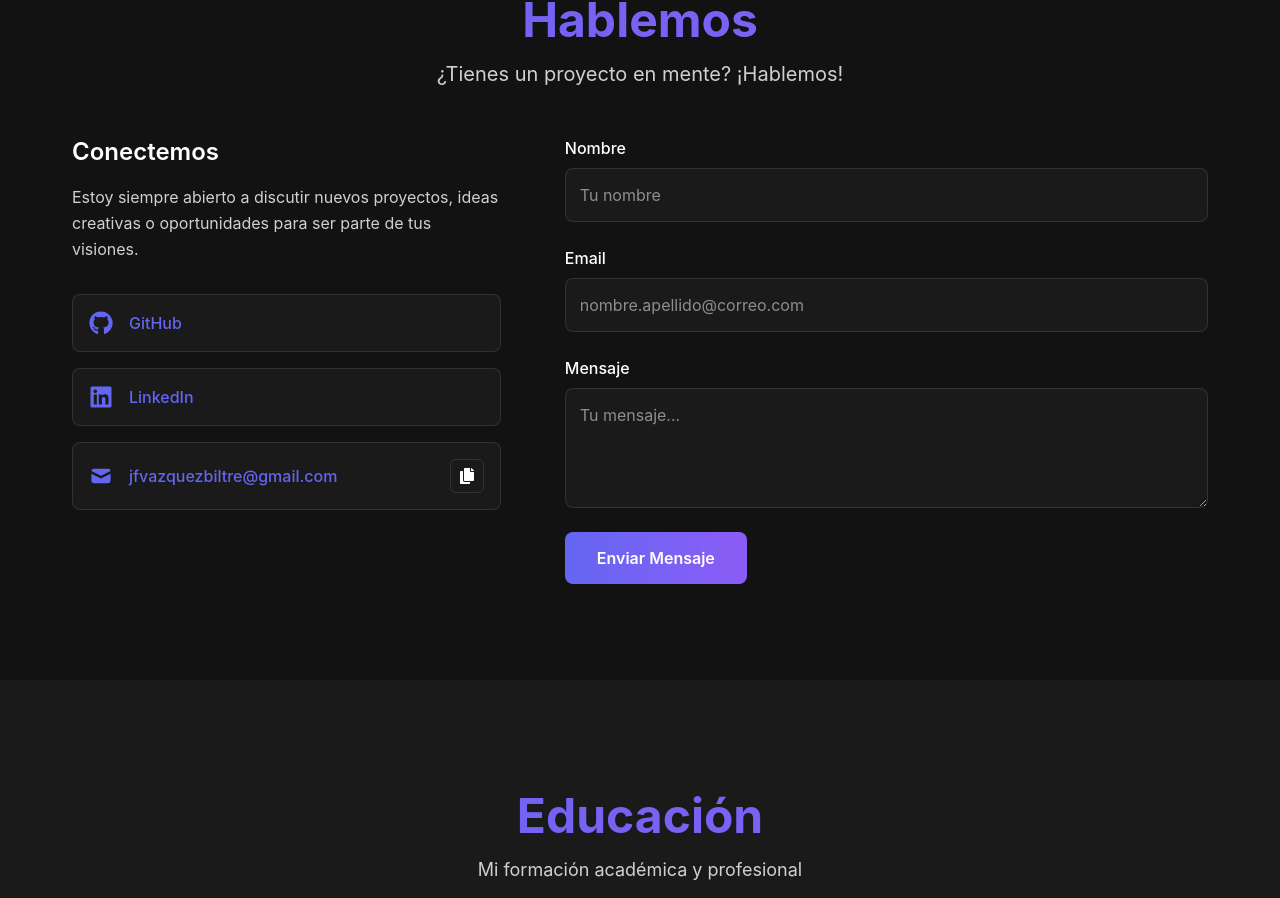
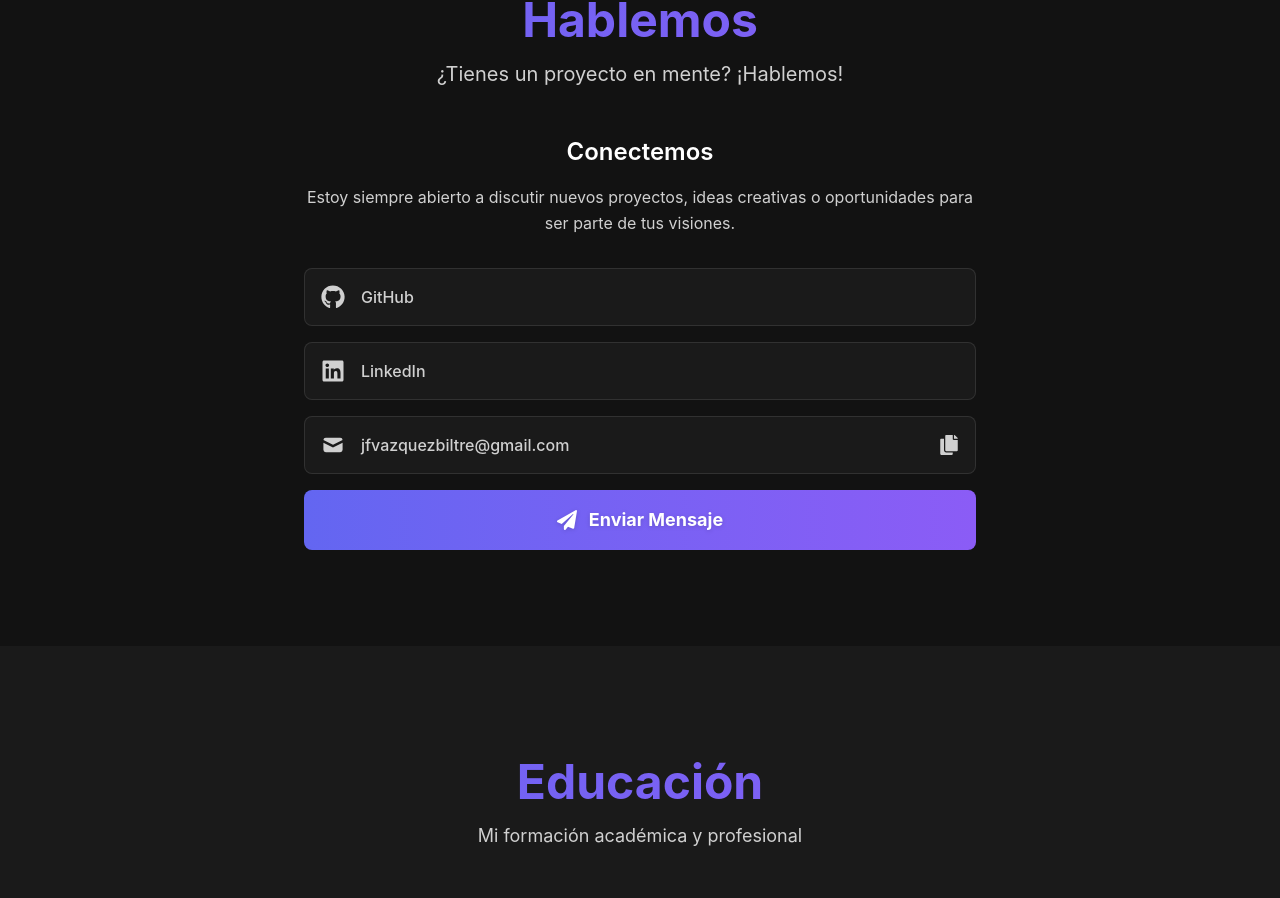
Before and after one commit to jesusfvb/portfolio, a React (Vite) app: page / in a window 1280 px wide. Shown: the part 1880-2778 px from the top of the page. Built offline with nearby package versions, Linux system fonts and the light colour scheme.

Commit message:
feat(contact): Revamp Contact section layout and functionality, adding email sending button and enhancing social links presentation

```diff
--- a/src/presentation/components/sections/contact/Contact.tsx
+++ b/src/presentation/components/sections/contact/Contact.tsx
@@ -1,8 +1,7 @@
 import { useState } from 'react';
-import { FaCopy, FaCheck } from 'react-icons/fa';
+import { FaCopy, FaCheck, FaPaperPlane } from 'react-icons/fa';
 import { HiMail } from 'react-icons/hi';
 import { EMAIL_ADDRESS, SOCIAL_LINKS } from '@/domain/constants';
-import ContactForm from './components/ContactForm';
 
 const Contact = () => {
   const [emailCopied, setEmailCopied] = useState(false);
@@ -26,10 +25,9 @@ const Contact = () => {
         <p className="text-xl text-center text-[#d0d0d0] mb-12">
           ¿Tienes un proyecto en mente? ¡Hablemos!
         </p>
-        <div className="grid grid-cols-1 lg:grid-cols-[1fr_1.5fr] gap-16 mt-12">
-          <div>
-            <h3 className="text-2xl font-semibold mb-4 text-white">Conectemos</h3>
-            <p className="text-[#d0d0d0] leading-relaxed mb-8">
+        <div className="max-w-2xl mx-auto mt-12">
+          <h3 className="text-2xl font-semibold mb-4 text-white text-center">Conectemos</h3>
+          <p className="text-[#d0d0d0] leading-relaxed mb-8 text-center">
             Estoy siempre abierto a discutir nuevos proyectos, ideas creativas
             o oportunidades para ser parte de tus visiones.
           </p>
@@ -40,34 +38,37 @@ const Contact = () => {
                 href={social.url}
                 target="_blank"
                 rel="noopener noreferrer"
-                  className="flex items-center gap-4 p-4 bg-[#1a1a1a] border border-[rgba(255,255,255,0.1)] rounded-lg text-white transition-all duration-300 hover:bg-[#121212] hover:border-[#6366f1] hover:translate-x-1"
+                className="flex items-center gap-4 p-4 bg-[#1a1a1a] border border-[rgba(255,255,255,0.1)] rounded-lg text-[#d0d0d0] transition-all duration-300 hover:bg-[#121212] hover:border-[#6366f1] hover:translate-x-1"
                 aria-label={social.name}
               >
-                  <span className="flex items-center justify-center text-2xl">{social.icon}</span>
-                  <span className="font-medium">{social.name}</span>
+                <span className="flex items-center justify-center text-2xl text-[#d0d0d0] [&>svg]:text-[#d0d0d0]">
+                  {social.icon}
+                </span>
+                <span className="font-medium text-[#d0d0d0]">{social.name}</span>
               </a>
             ))}
-              <div className="flex items-center gap-2 p-4 bg-[#1a1a1a] border border-[rgba(255,255,255,0.1)] rounded-lg">
-                <a
-                  href={`mailto:${EMAIL_ADDRESS}`}
-                  className="flex items-center gap-4 flex-1 text-white transition-colors duration-300 hover:text-[#6366f1]"
-                  aria-label="Enviar email"
-                >
-                  <span className="flex items-center justify-center text-2xl"><HiMail /></span>
-                  <span className="font-medium select-all cursor-text">{EMAIL_ADDRESS}</span>
-                </a>
             <button
               onClick={copyEmailToClipboard}
-                  className="flex items-center justify-center p-2 bg-transparent border border-[rgba(255,255,255,0.1)] rounded-md text-white cursor-pointer transition-all duration-300 hover:bg-[#121212] hover:border-[#6366f1] hover:text-[#6366f1] active:scale-95 text-base"
+              className="flex items-center gap-4 p-4 bg-[#1a1a1a] border border-[rgba(255,255,255,0.1)] rounded-lg text-[#d0d0d0] transition-all duration-300 hover:bg-[#121212] hover:border-[#6366f1] hover:translate-x-1 w-full cursor-pointer"
               aria-label="Copiar email"
               title="Copiar email"
             >
-                  {emailCopied ? <FaCheck /> : <FaCopy />}
+              <span className="flex items-center justify-center text-2xl text-[#d0d0d0] [&>svg]:text-[#d0d0d0]"><HiMail /></span>
+              <span className="font-medium select-all flex-1 text-left">{EMAIL_ADDRESS}</span>
+              <span className="flex items-center justify-center text-xl text-[#d0d0d0]">
+                {emailCopied ? <FaCheck className="text-[#d0d0d0]" /> : <FaCopy className="text-[#d0d0d0]" />}
+              </span>
             </button>
+            <a
+              href={`mailto:${EMAIL_ADDRESS}?subject=Contacto desde Portfolio`}
+              className="flex items-center justify-center gap-3 p-4 bg-linear-to-r from-[#6366f1] to-[#8b5cf6] border-none rounded-lg text-white font-bold text-lg transition-all duration-300 hover:from-[#8b5cf6] hover:to-[#ec4899] hover:-translate-y-1 hover:shadow-[0_10px_25px_rgba(99,102,241,0.4)] hover:scale-105 cursor-pointer"
+              aria-label="Enviar mensaje por email"
+              title="Enviar mensaje por email"
+            >
+              <FaPaperPlane className="text-xl text-white drop-shadow-sm" />
+              <span className="text-white font-bold drop-shadow-sm">Enviar Mensaje</span>
+            </a>
           </div>
-            </div>
-          </div>
-          <ContactForm />
         </div>
       </div>
     </section>
```
Lines whose indentation alone changed are shown as unchanged.
